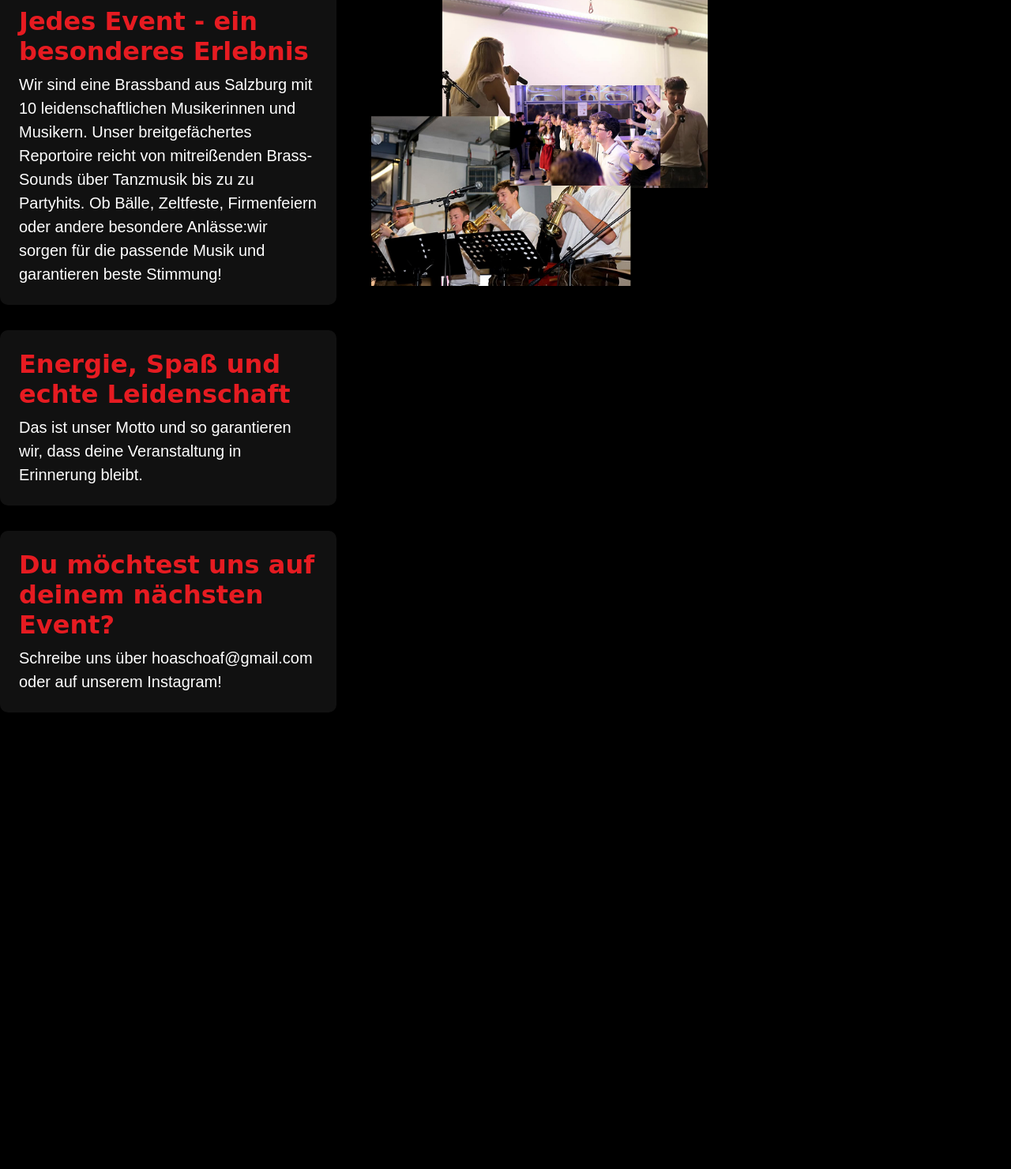
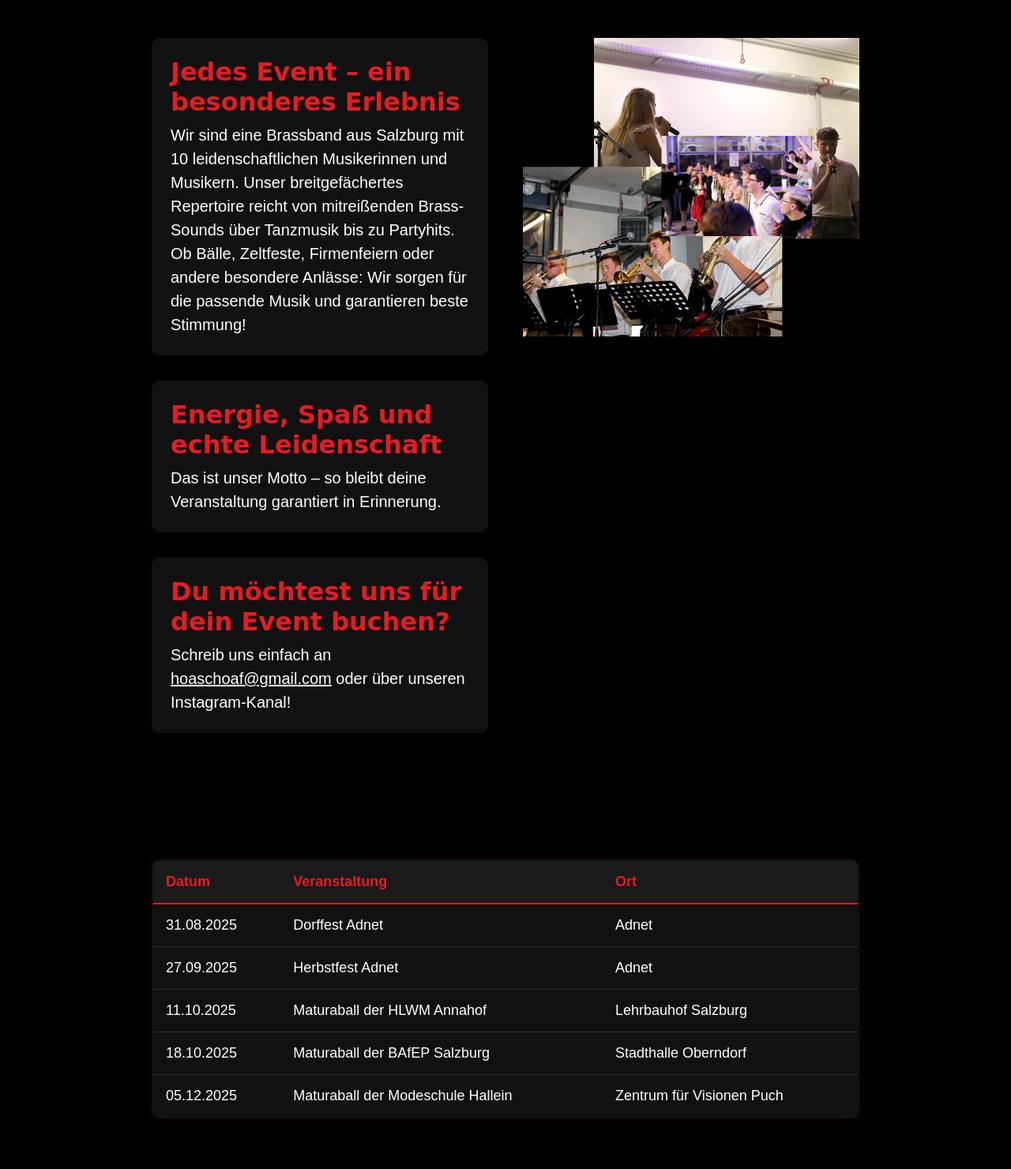
Before and after one commit to SeverinSiller/hoaschoaf, a plain HTML site: page index.html in a window 1280 px wide. Shown: the part 816-2296 px from the top of the page at 79% size. Before the commit the page ends 1750 px from the top, so only its background shows below. Drawn offline with Linux system fonts and the light colour scheme; a web font is replaced by a local one.

Commit message:
Update index.html

```diff
--- a/index.html
+++ b/index.html
@@ -1,15 +1,16 @@
 <!DOCTYPE html>
-<html>
+<html lang="de">
   <head>
     <meta charset="UTF-8" />
     <meta
       name="description"
-      content="Wir sind HoaSchoaf eine Brassband aus Salzburg!"
+      content="Wir sind HoaSchoaf, eine Brassband aus Salzburg!"
     />
-    <meta name="keywords" content="Hoaschoaf, BrassBand Salzburg" />
+    <meta name="keywords" content="Hoaschoaf, Brassband, Salzburg, Musik" />
     <meta name="author" content="Lukas Stockinger" />
     <meta name="viewport" content="width=device-width, initial-scale=1.0" />
-    <title>HoaSchoaf - BrassBand aus Salzburg</title>
+    <title>HoaSchoaf – Brassband aus Salzburg</title>
+
     <link rel="stylesheet" href="index.css" />
     <link rel="preconnect" href="https://fonts.googleapis.com" />
     <link rel="preconnect" href="https://fonts.gstatic.com" crossorigin />
@@ -18,6 +19,7 @@
       rel="stylesheet"
     />
   </head>
+
   <body class="body">
     <div class="menu-mobile">
       <ul class="menu-list-mobile">
@@ -30,18 +32,16 @@
       </div>
     </div>
 
-    <main>
-      <div class="heroSection">
-        <!-- navbar -->
+    <header class="heroSection">
       <nav class="navigation">
         <img
           class="logo"
           src="assets/HoaSchoaf_Logo.png"
-            alt="Logo HoaSchoaf"
+          alt="Logo der Brassband HoaSchoaf"
         />
         <ul class="menu">
-            <li><a href="anker1">Über Uns</a></li>
-            <li><a href="anker">Kontakt</a></li>
+          <li><a href="#anker1">Über Uns</a></li>
+          <li><a href="#anker3">Kontakt</a></li>
         </ul>
         <div class="hamburger-icon">
           <div class="bar"></div>
@@ -49,56 +49,103 @@
           <div class="bar"></div>
         </div>
       </nav>
-        <nav class="heroTextContainer">
+      <div class="heroTextContainer">
         <h1 class="heroText">Wir sind HoaSchoaf!</h1>
-        </nav>
       </div>
+    </header>
 
-      <div class="section2">
+    <main>
+      <section class="about-us">
         <div class="inhalt">
           <div class="left">
             <div class="cont">
-              <h2 id="anker1">Jedes Event - ein besonderes Erlebnis</h2>
+              <h2 id="anker1">Jedes Event – ein besonderes Erlebnis</h2>
               <p>
                 Wir sind eine Brassband aus Salzburg mit 10 leidenschaftlichen
-                Musikerinnen und Musikern. Unser breitgefächertes Reportoire
-                reicht von mitreißenden Brass-Sounds über Tanzmusik bis zu zu
+                Musikerinnen und Musikern. Unser breitgefächertes Repertoire
+                reicht von mitreißenden Brass-Sounds über Tanzmusik bis zu
                 Partyhits. Ob Bälle, Zeltfeste, Firmenfeiern oder andere
-                besondere Anlässe:wir sorgen für die passende Musik und
+                besondere Anlässe: Wir sorgen für die passende Musik und
                 garantieren beste Stimmung!
               </p>
             </div>
             <div class="cont">
               <h2>Energie, Spaß und echte Leidenschaft</h2>
               <p>
-                Das ist unser Motto und so garantieren wir, dass deine
-                Veranstaltung in Erinnerung bleibt.
+                Das ist unser Motto – so bleibt deine Veranstaltung garantiert
+                in Erinnerung.
               </p>
             </div>
             <div class="cont">
-              <h2 id="anker3">Du möchtest uns auf deinem nächsten Event?</h2>
+              <h2 id="anker3">Du möchtest uns für dein Event buchen?</h2>
               <p>
-                Schreibe uns über hoaschoaf@gmail.com oder auf unserem
-                Instagram!
+                Schreib uns einfach an
+                <a href="mailto:hoaschoaf@gmail.com">hoaschoaf@gmail.com</a>
+                oder über unseren Instagram-Kanal!
               </p>
             </div>
           </div>
           <div class="right">
-            <img class="picture" src="assets/section2Image.png" alt="" />
+            <img
+              class="picture"
+              src="assets/section2Image.png"
+              alt="Bandfoto von HoaSchoaf"
+            />
           </div>
         </div>
-      </div>
+      </section>
 
-      <!-- Elfsight Instagram Feed | Untitled Instagram Feed -->
+      <section class="events">
+        <table>
+          <thead>
+            <tr>
+              <th>Datum</th>
+              <th>Veranstaltung</th>
+              <th>Ort</th>
+            </tr>
+          </thead>
+          <tbody>
+            <tr>
+              <td>31.08.2025</td>
+              <td>Dorffest Adnet</td>
+              <td>Adnet</td>
+            </tr>
+            <tr>
+              <td>27.09.2025</td>
+              <td>Herbstfest Adnet</td>
+              <td>Adnet</td>
+            </tr>
+            <tr>
+              <td>11.10.2025</td>
+              <td>Maturaball der HLWM Annahof</td>
+              <td>Lehrbauhof Salzburg</td>
+            </tr>
+            <tr>
+              <td>18.10.2025</td>
+              <td>Maturaball der BAfEP Salzburg</td>
+              <td>Stadthalle Oberndorf</td>
+            </tr>
+            <tr>
+              <td>05.12.2025</td>
+              <td>Maturaball der Modeschule Hallein</td>
+              <td>Zentrum für Visionen Puch</td>
+            </tr>
+          </tbody>
+        </table>
+      </section>
+
+      <section>
+        <div
+          class="elfsight-app-aa2246e7-a805-4d2e-ba13-58395a2ee8bc"
+          data-elfsight-app-lazy
+        ></div>
         <script
           src="https://static.elfsight.com/platform/platform.js"
           async
         ></script>
-      <div
-        class="elfsight-app-aa2246e7-a805-4d2e-ba13-58395a2ee8bc"
-        data-elfsight-app-lazy
-      ></div>
+      </section>
     </main>
+
     <script src="index.js"></script>
   </body>
 </html>
```
Lines whose indentation alone changed are shown as unchanged.
